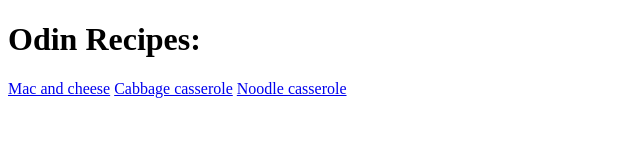
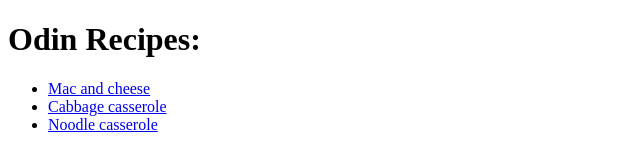
Before and after one commit to katejasinskaja/odin-recipes, a plain HTML site: page index.html in a window 1280 px wide. Shown: the whole page, without its empty margins (0-640 px from the left). Drawn offline with Linux system fonts and the light colour scheme.

Commit message:
Edit the home page

```diff
--- a/index.html
+++ b/index.html
@@ -6,11 +6,10 @@
 </head>
 <body>
     <h1>Odin Recipes:</h1>
-    <a href="recipes/mac_and_cheese.html">Mac and cheese</a>
-    <a href="recipes/cabbage_casserole.html">Cabbage casserole</a>
-    <a href="recipes/noodle_casserole.html">Noodle casserole</a>
-
-
+   <ul> <li> <a href="recipes/mac_and_cheese.html">Mac and cheese</a></li>
+   <li><a href="recipes/cabbage_casserole.html">Cabbage casserole</a></li>
+   <li><a href="recipes/noodle_casserole.html">Noodle casserole</a></li>
+</ul>
 
 </body>
 </html>
```
Also changed, not shown: recipes/noodle_casserole.html (+1 -1 lines).
